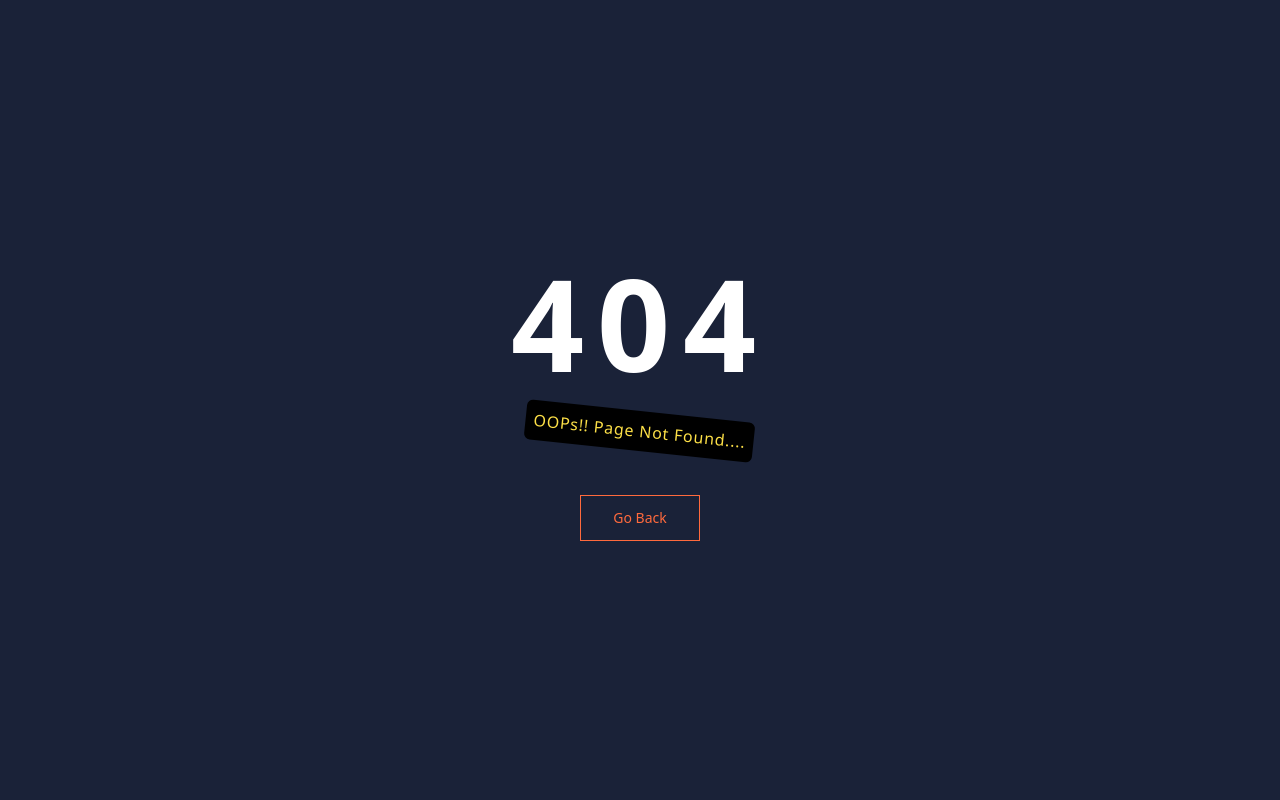
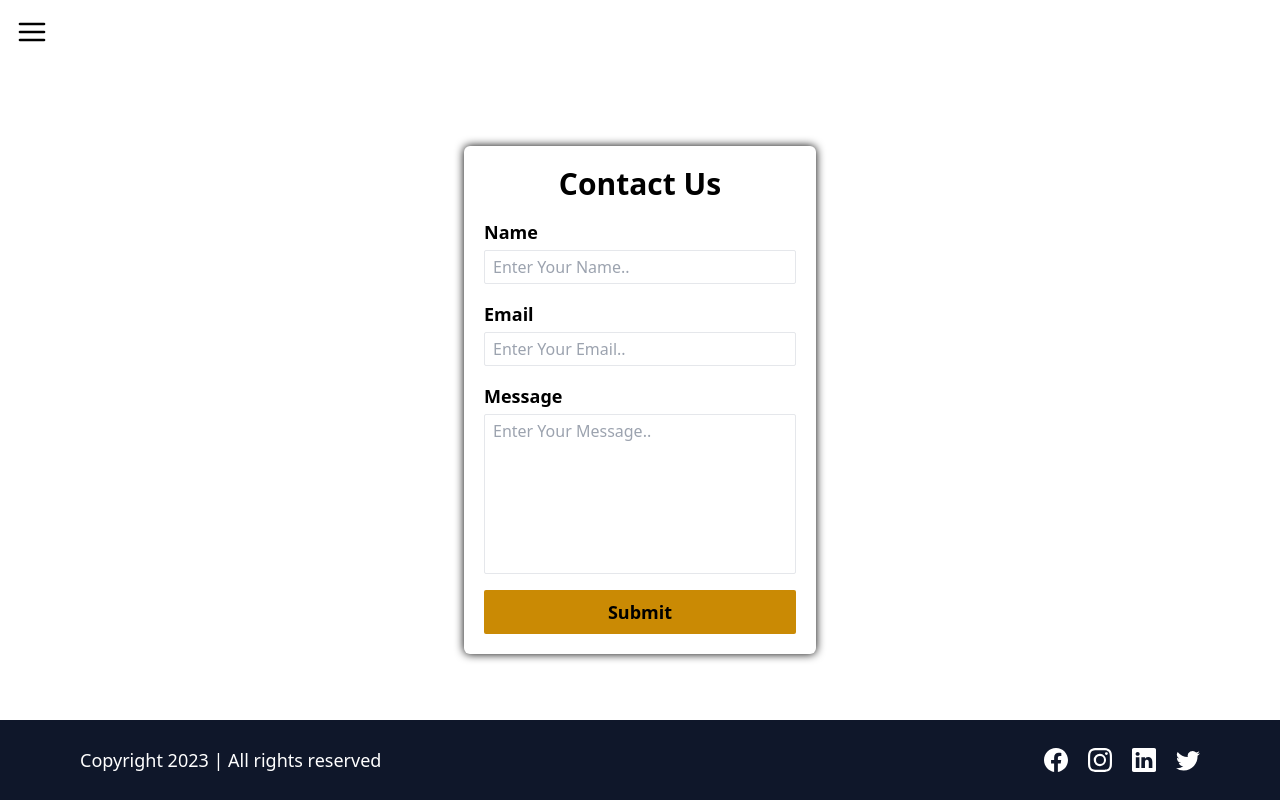
Before and after one commit to vandan501/LMS_MERNStack, a React (Create React App) app in the folder client/: page /contact in a window 1280 px wide. Before the commit this address had no page. Built offline with nearby package versions, Linux system fonts and the light colour scheme.

Commit message:
added contact us page and route in backend

```diff
--- a/client/src/App.js
+++ b/client/src/App.js
@@ -4,6 +4,7 @@
 import { Route, Routes } from 'react-router-dom';
 
 import AboutUs from './Pages/AboutUs.js';
+import Contact from './Pages/Contact';
 import CourseList from './Pages/Course/CourseList';
 import HomePage from './Pages/HomePage.js';
 import Login from './Pages/Login';
@@ -18,6 +19,7 @@
       <Route path='/about' element={<AboutUs />}> </Route>
       <Route path='/signup' element={<SignUp />}> </Route>
       <Route path='/login' element={<Login />}> </Route>
+      <Route path='/contact' element={<Contact />}> </Route>
       <Route path='/courses' element={<CourseList />}> </Route>
       <Route path='*' element={<NotFound />}> </Route>
     </Routes>
--- /dev/null
+++ b/client/src/Pages/Contact.js
@@ -0,0 +1,120 @@
+import React from "react";
+import { useState } from "react";
+import toast from "react-hot-toast";
+
+import axiosInstance from "../Helpers/axiosInstance";
+import { isEmail } from "../Helpers/regexMatcher";
+import HomeLayout from "../Layouts/HomeLayout";
+function Contact() {
+  const [userInput, setUserInput] = useState({
+    name: "",
+    email: "",
+    message: "",
+  });
+
+  function handleInputChange(e) {
+    const { name, value } = e.target;
+    console.log(name, value);
+    setUserInput({
+      ...userInput,
+      [name]: value,
+    });
+  }
+  async function onFormSubmit(e) {
+    e.preventDefault();
+    if (!userInput.name || !userInput.email || !userInput.message) {
+      toast.error("All Fileds are required!!");
+      return;
+    }
+
+    if (!isEmail(userInput.email)) {
+      toast.error("Invalid Email");
+      return;
+    }
+    try {
+      const response = axiosInstance.post("/contact", userInput);
+      toast.promise(response, {
+        loading: "submitting your message...",
+        success: "Form submitted successfully",
+        error: "Failed to submit the Form",
+      });
+      const contractResponse = await response;
+      console.log(contractResponse);
+      if (contractResponse?.data?.success) {
+        setUserInput({
+          name: "",
+          email: "",
+          message: "",
+        });
+      }
+    } catch (err) {
+      toast.error("Operation Failed...");
+    }
+  }
+  return (
+    <HomeLayout className="p-10">
+      <div className="flex justify-center items-center h-[100vh]">
+        <form
+          noValidate
+          onSubmit={onFormSubmit}
+          className="flex flex-col items-center justify-center gap-4 p-5 rounded-md  text-black shadow-[0_0_10px_black] w-[22rem]"
+        >
+          <h1 className="text-3xl font-semibold text-black">Contact Us</h1>
+
+          <div className="flex flex-col w-full gap-1">
+            <label htmlFor="name" className="text-lg font-semibold ">
+              Name
+            </label>
+            <input
+              className="bg-transparent border px-2 py-1 rounded-sm"
+              name="name"
+              id="name"
+              placeholder="Enter Your Name.."
+              type="text"
+              value={userInput.name}
+              onChange={handleInputChange}
+            />
+          </div>
+
+          <div className="flex flex-col w-full gap-1">
+            <label htmlFor="email" className="text-lg font-semibold ">
+              Email
+            </label>
+            <input
+              className="bg-transparent border px-2 py-1 rounded-sm"
+              name="email"
+              id="email"
+              value={userInput.email}
+              placeholder="Enter Your Email.."
+              type="email"
+              onChange={handleInputChange}
+            />
+          </div>
+
+          <div className="flex flex-col w-full gap-1">
+            <label htmlFor="message" className="text-lg font-semibold ">
+              Message
+            </label>
+            <textarea
+              value={userInput.message}
+              className="bg-transparent border px-2 py-1 rounded-sm resize-none h-40"
+              name="message"
+              id="message"
+              placeholder="Enter Your Message.."
+              onChange={handleInputChange}
+            />
+          </div>
+
+          <button
+            type="submit"
+            className="w-full bg-yellow-600 hover:bg-yellow-500 transition-all ease-in-out rounded-sm py-2 font-semibold text-lg cursor-pointer"
+          >
+            Submit
+          </button>
+        </form>
+      </div>
+    </HomeLayout>
+  );
+}
+
+export default Contact;
```
Also changed, not shown: 3 other files (tests, documents, lock files or other folders).
